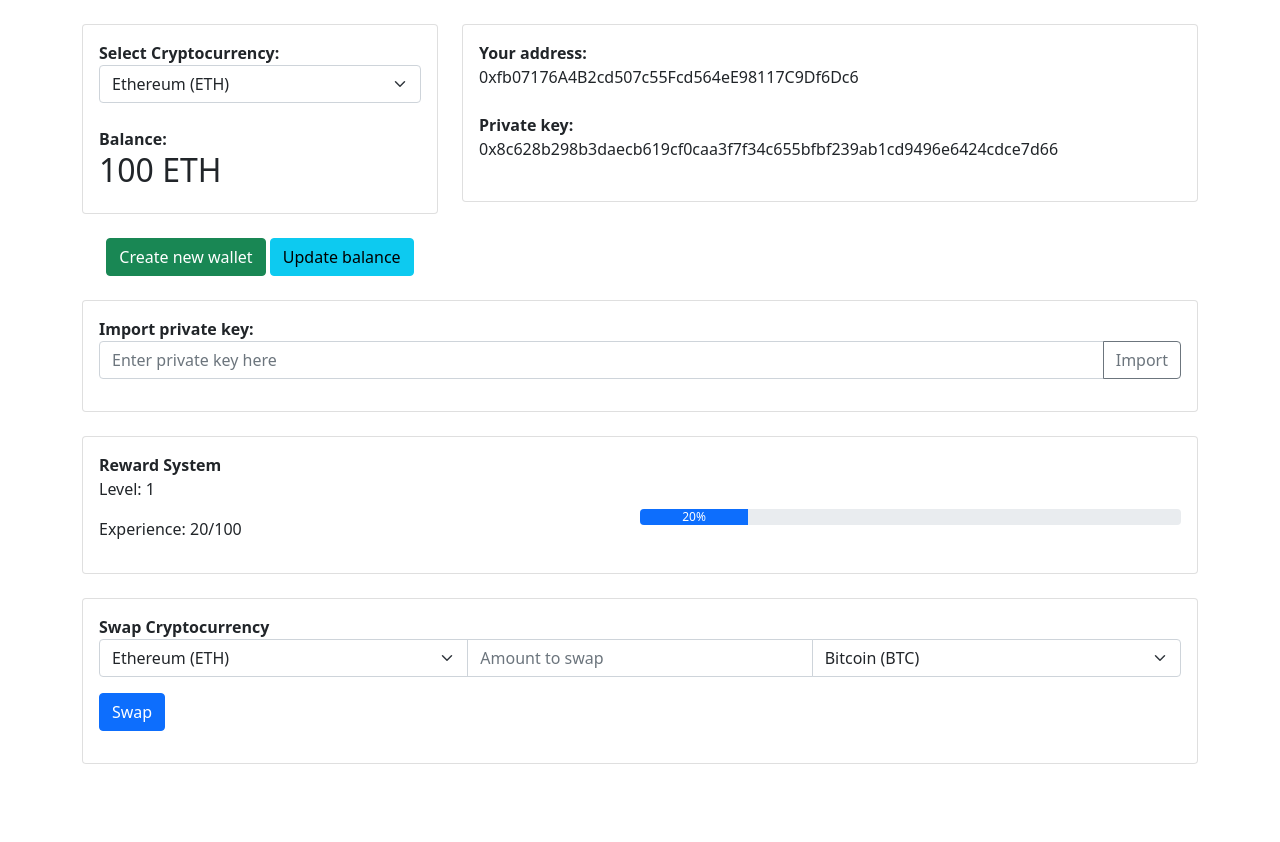
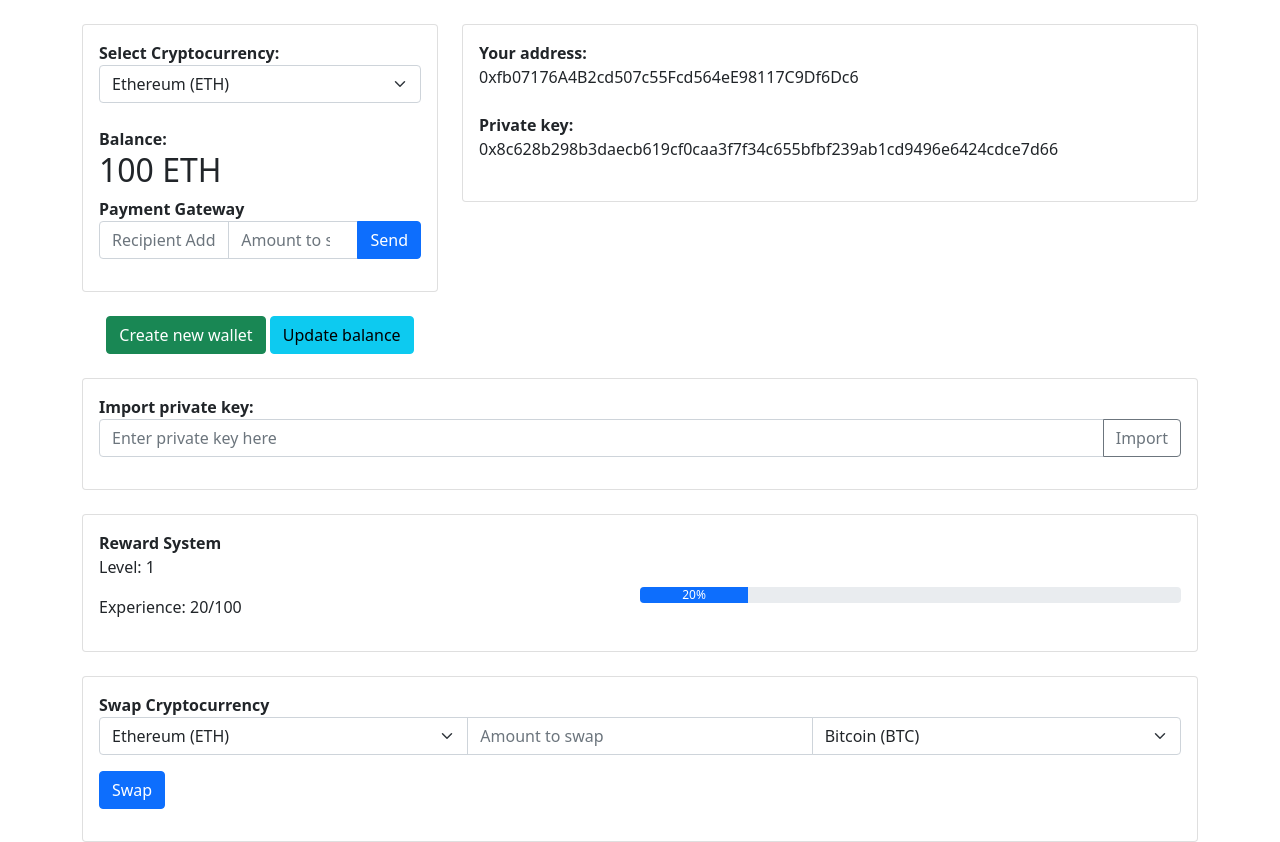
Before and after one commit to nishant-awasthi026/crypto-wallet, a plain HTML site: page index.html in a window 1280 px wide. Before the commit the page ends 800 px from the top, so only its background shows below. Drawn offline with nearby package versions, Linux system fonts and the light colour scheme; no server answers; a script that the page names is missing.

Commit message:
Update index.html

```diff
--- a/index.html
+++ b/index.html
@@ -27,6 +27,13 @@
                         <h2>
                         <span id="balance">100</span> <span id="cryptoSymbol">ETH</span>
                         </h2>
+                        <b>Payment Gateway</b><br>
+                        <div class="input-group mb-3">
+                            <input type="text" id="sendAddress" class="form-control" placeholder="Recipient Address">
+                            <input type="number" id="sendAmount" class="form-control" placeholder="Amount to send">
+                            <button id="sendButton" class="btn btn-primary">Send</button>
+                        </div>
+                        <div id="sendResult" class="mt-2"></div>
                     </div>
                 </div>
                 <br>
```
